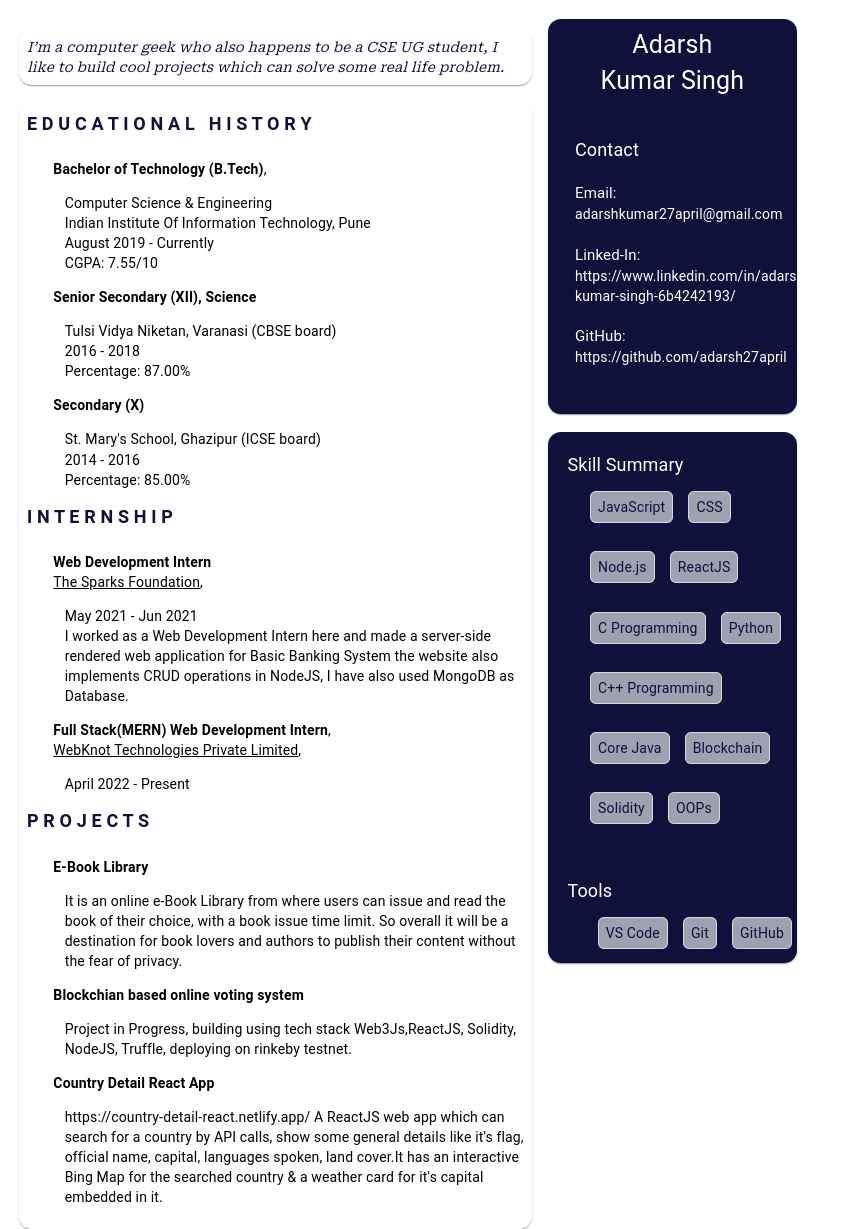
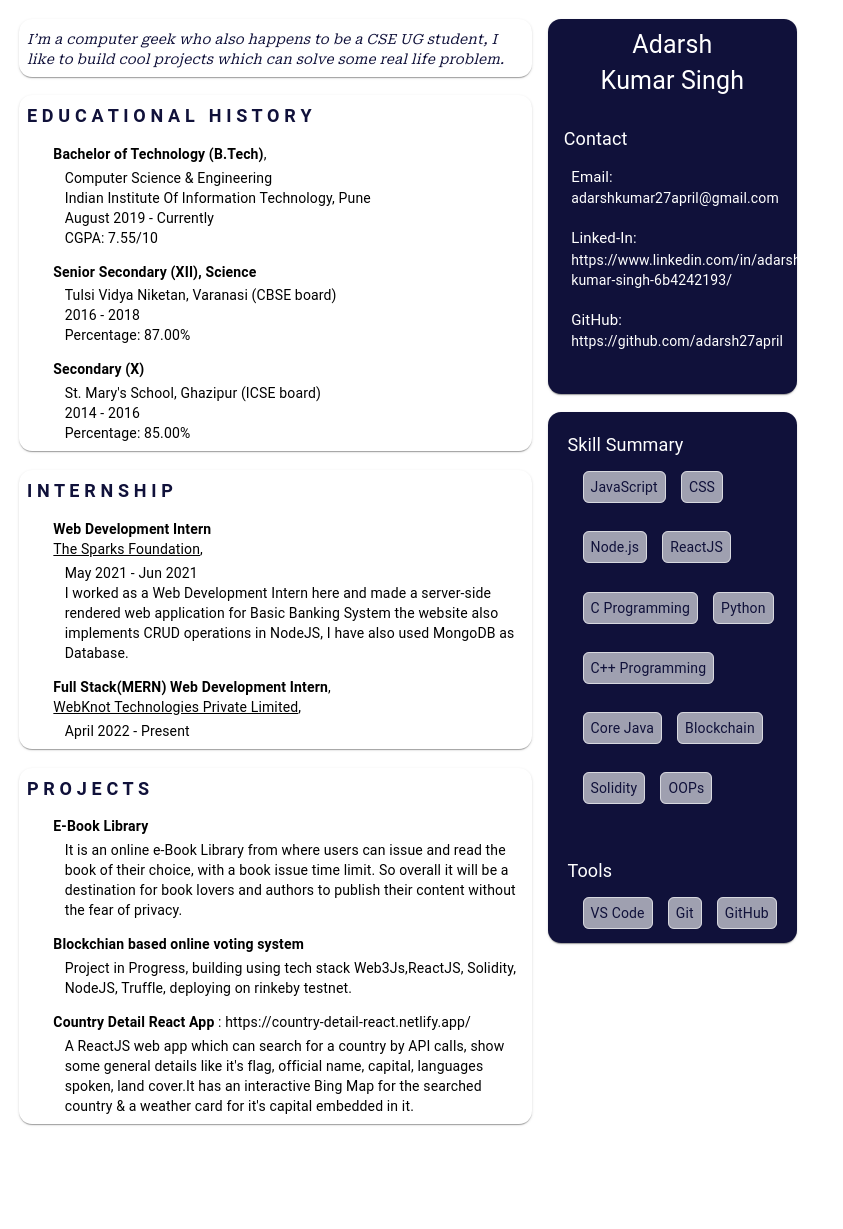
Before and after one commit to adarsh27april/react-resume-mui, a React (Create React App) app: page / in a window 1280 px wide. Shown: the whole page, without its empty margins (0-843 px from the left). After the commit the page ends 1144 px from the top, so only its background shows below. Built offline with nearby package versions, Linux system fonts and the light colour scheme.

Commit message:
some css cahnge

```diff
--- a/src/App.js
+++ b/src/App.js
@@ -41,7 +41,8 @@ function App() {
                 fontFamily: 'Roboto Serif',
                 fontStyle: 'italic',
                 fontSize: '14px',
-                marginTop: '10px',
+                // marginTop: '10px',
+                paddingTop: '10px',
                 color: accentColor
               }}
             >
@@ -54,17 +55,17 @@ function App() {
           <Grid item xs={12} >
             <Item>
               <Education accentColor={accentColor} />
-              {/* </Item>
+            </Item>
           </Grid>
 
           <Grid item xs={12} style={{ marginTop: '5mm' }}>
-            <Item> */}
+            <Item>
               <Internship accentColor={accentColor} />
-              {/* </Item>
+            </Item>
           </Grid>
 
           <Grid item xs={12} style={{ marginTop: '5mm' }}>
-            <Item> */}
+            <Item>
               <Project accentColor={accentColor} />
             </Item>
           </Grid>
--- a/src/Contact.js
+++ b/src/Contact.js
@@ -12,12 +12,15 @@ export default function Contact({ accentColor }) {
       <div
          style={{
             color: "white",
-            margin: '5mm'
+            // margin: '2mm'
          }}>
-         <div style={{ fontSize: '18px', }}>
+         <div style={{ fontSize: '18px', margin: '2mm' }}>
             Contact
          </div>
-         <br />
+         {/* <br /> */}
+         <div
+            style={{ margin: '4mm' }}
+         >
             <span style={{ fontSize: '15px', }}>
                Email: </span><br />
             adarshkumar27april@gmail.com
@@ -31,5 +34,6 @@ export default function Contact({ accentColor }) {
             https://github.com/adarsh27april
             <br /><br />
          </div>
+      </div>
    </>)
 }
--- a/src/Education.js
+++ b/src/Education.js
@@ -1,13 +1,14 @@
 import React from 'react'
 export default function Education({ accentColor }) {
    return (
-      <div>
+      <div
+      >
          <div
             style={{
                color: accentColor,
                fontWeight: '700',
                fontSize: '18px',
-               marginBottom: '6mm'
+               marginBottom: '4mm'
             }}
          >
             E D U C A T I O N A L&nbsp;&nbsp;&nbsp;H I S T O R Y
@@ -18,31 +19,37 @@ export default function Education({ accentColor }) {
                color: 'black'
             }}
          >
-            <b>Bachelor of Technology (B.Tech)</b>,<br />
+            <div>
+               <b>Bachelor of Technology (B.Tech)</b>,
                <p style={{
                   paddingLeft: '3mm',
                   // marginBottom: ''
+                  marginTop: '1mm',
                }}>
                   Computer Science & Engineering<br />
                   Indian Institute Of Information Technology, Pune<br />
                   August 2019 - Currently<br />
                   CGPA: 7.55/10
                </p>
-            {/* <br /><br /> */}
-            <b>Senior Secondary (XII), Science</b><br />
+            </div>
+            <div>
+               <b>Senior Secondary (XII), Science</b>
                <p style={{
                   paddingLeft: '3mm',
                   // marginBottom: ''
+                  marginTop: '1mm',
                }}>
                   Tulsi Vidya Niketan, Varanasi (CBSE board)<br />
                   2016 - 2018<br />
                   Percentage: 87.00%
                </p>
-            {/* <br /><br /> */}
-            <b>Secondary (X)</b><br />
+            </div>
+            <div>
+               <b>Secondary (X)</b>
                <p style={{
                   paddingLeft: '3mm',
-               // marginBottom: ''
+                  marginBottom: '0',
+                  marginTop: '1mm',
                }}>
                   St. Mary's School, Ghazipur (ICSE board)<br />
                   2014 - 2016<br />
@@ -50,5 +57,6 @@ export default function Education({ accentColor }) {
                </p>
             </div>
          </div>
+      </div>
    )
 }
--- a/src/Internship.js
+++ b/src/Internship.js
@@ -8,7 +8,8 @@ export default function Internship({ accentColor }) {
                color: accentColor,
                fontWeight: '700',
                fontSize: '18px',
-               marginBottom: '6mm'
+               marginBottom: '4mm',
+               // marginTop: '6mm',
             }}
          >
             I N T E R N S H I P
@@ -21,10 +22,11 @@ export default function Internship({ accentColor }) {
          >
             <b>Web Development Intern</b>
             <br />
-            <u>The Sparks Foundation</u>,<br />
+            <u>The Sparks Foundation</u>,
             <p style={{
                paddingLeft: '3mm',
                // marginBottom: ''
+               marginTop: '1mm',
             }}>
                May 2021 - Jun 2021<br />
                I worked as a Web Development Intern here and made a
@@ -32,13 +34,13 @@ export default function Internship({ accentColor }) {
                System the website also implements CRUD operations in
                NodeJS, I have also used MongoDB as Database.
             </p>
-            {/* <br /><br /> */}
 
             <b>Full Stack(MERN) Web Development Intern</b>,<br />
-            <u>WebKnot Technologies Private Limited</u>,<br />
+            <u>WebKnot Technologies Private Limited</u>,
             <p style={{
                paddingLeft: '3mm',
-               // marginBottom: ''
+               marginBottom: '0',
+               marginTop: '1mm',
             }}>
                April 2022 - Present<br />
             </p>
--- a/src/Project.js
+++ b/src/Project.js
@@ -3,13 +3,13 @@ import React from 'react'
 export default function Project({ accentColor }) {
    return (
       <div>
-
          <div
             style={{
                color: accentColor,
                fontWeight: '700',
                fontSize: '18px',
-               marginBottom: '6mm'
+               marginBottom: '4mm',
+               // marginTop: '6mm',
             }}
          >
             P R O J E C T S
@@ -20,33 +20,34 @@ export default function Project({ accentColor }) {
                color: 'black'
             }}
          >
-            <b>E-Book Library</b><br />
+            <b>E-Book Library</b>
             <p style={{
                paddingLeft: '3mm',
                // marginBottom: ''
+               marginTop: '1mm',
             }}>
                It is an online e-Book Library from where users can issue and
                read the book of their choice, with a book issue time limit. So
                overall it will be a destination for book lovers and authors to
                publish their content without the fear of privacy.
             </p>
-            {/* <br /><br /> */}
-            <b>Blockchian based online voting system</b><br />
+            <b>Blockchian based online voting system</b>
             <p style={{
                paddingLeft: '3mm',
                // marginBottom: ''
+               marginTop: '1mm',
             }}>
                Project in Progress, building using tech stack
                Web3Js,ReactJS, Solidity, NodeJS, Truffle, deploying on
                rinkeby testnet.
             </p>
-            {/* <br /><br /> */}
-            <b>Country Detail React App</b><br />
+            <b>Country Detail React App </b>: https://country-detail-react.netlify.app/
             <p style={{
                paddingLeft: '3mm',
-               // marginBottom: ''
+               marginBottom: '0',
+               marginTop: '1mm',
             }}>
-               https://country-detail-react.netlify.app/
+
                A ReactJS web app which can search for a country by API
                calls, show some general details like it's flag, official name,
                capital, languages spoken, land cover.It has an interactive
--- a/src/Skill.js
+++ b/src/Skill.js
@@ -43,7 +43,7 @@ export default function Skill({ accentColor }) {
          <br />
          <div
             style={{
-               marginLeft: '4mm'
+               marginLeft: '2mm'
             }}
          >
             <span style={styleObj}>{skill[0]}</span>
@@ -74,7 +74,7 @@ export default function Skill({ accentColor }) {
          <br />
          <div
             style={{
-               marginLeft: '6mm'
+               marginLeft: '2mm'
             }}>
             <span style={styleObj}>VS Code</span>
             <span style={styleObj}>Git</span>
```
Lines whose indentation alone changed are shown as unchanged.
